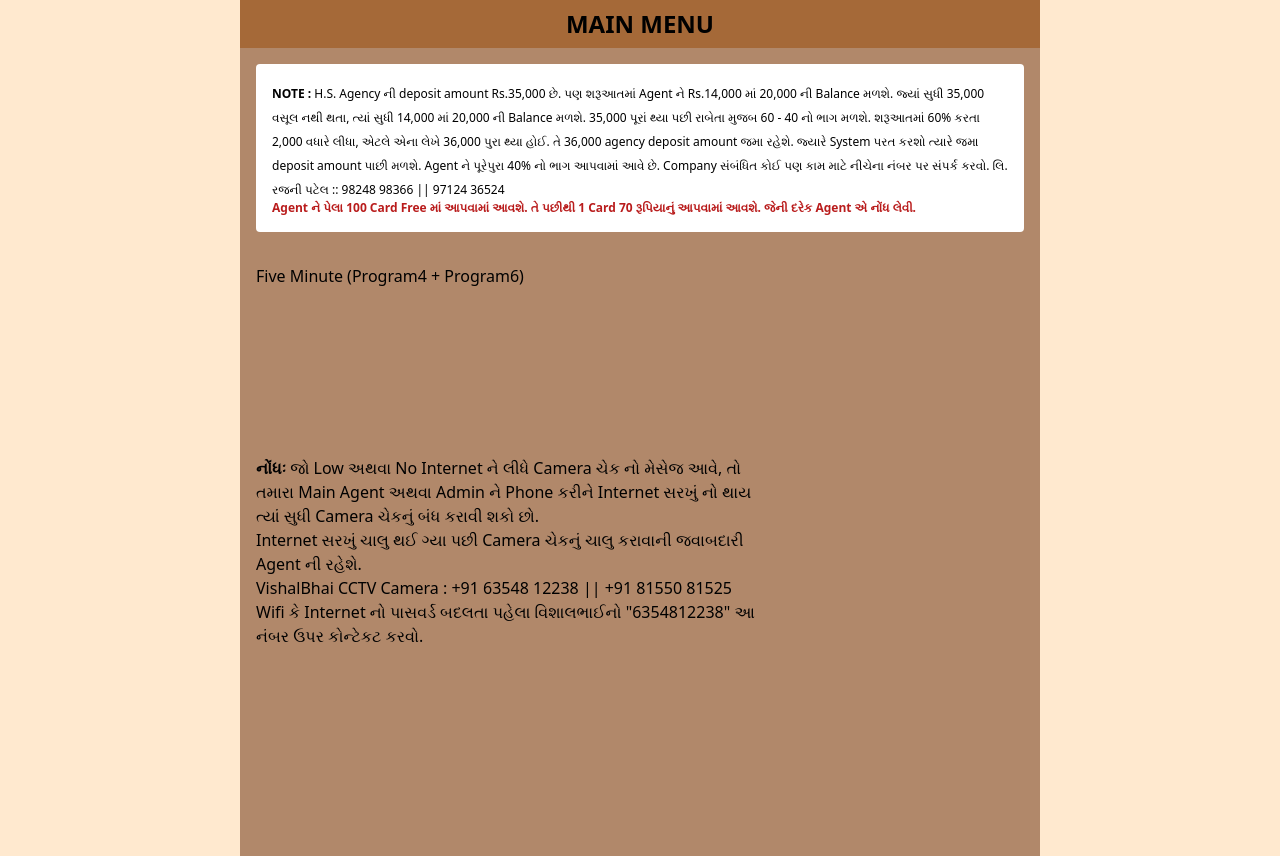
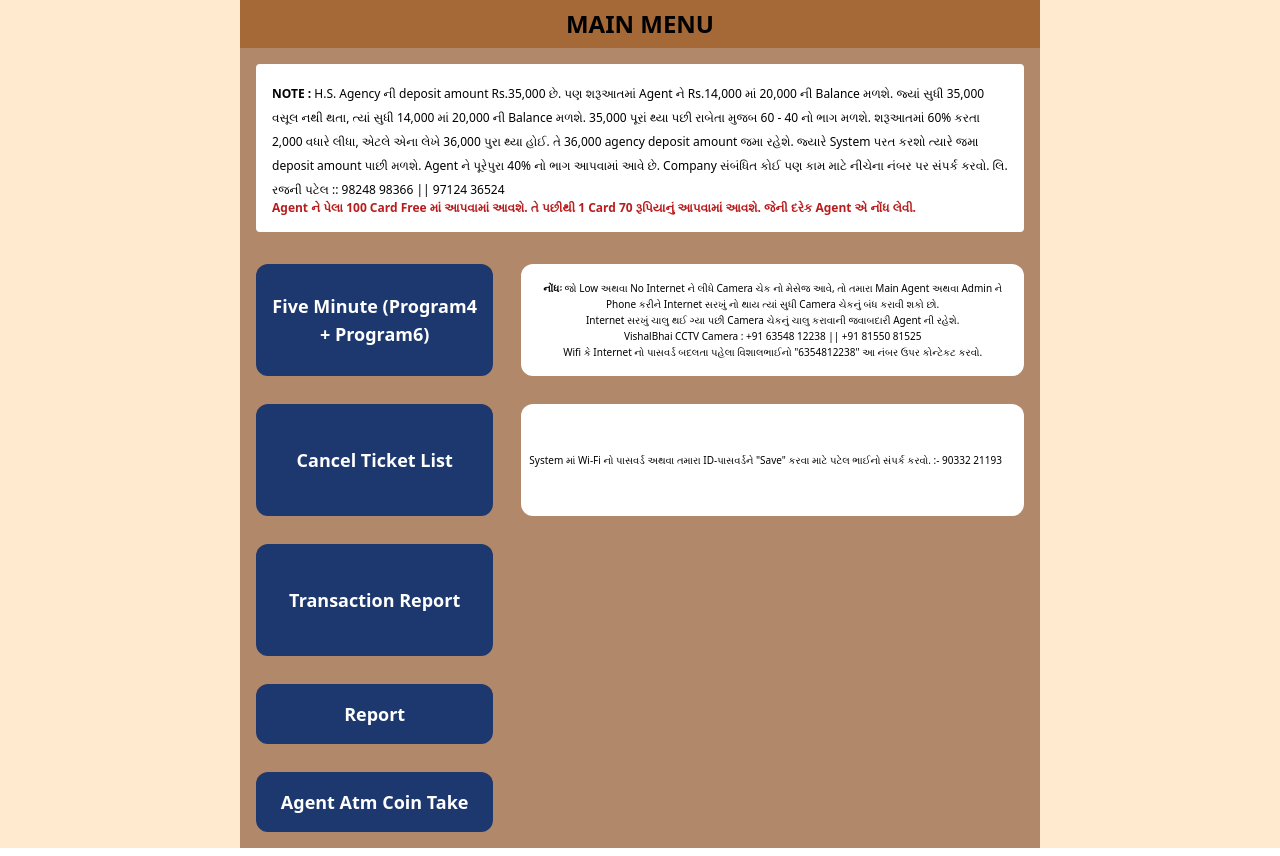
Before and after one commit to aganik001/demo, a website: page public/home.html in a window 1280 px wide. Drawn offline with Linux system fonts and the light colour scheme.

Commit message:
css file changes

```diff
--- a/public/home.html
+++ b/public/home.html
@@ -9,13 +9,13 @@
     <!-- font-awesome  -->
     <link rel="stylesheet" href="https://cdnjs.cloudflare.com/ajax/libs/font-awesome/6.5.1/css/all.min.css"
         integrity="sha512-DTOQO9RWCH3ppGqcWaEA1BIZOC6xxalwEsw9c2QQeAIftl+Vegovlnee1c9QX4TctnWMn13TZye+giMm8e2LwA=="
-        crossorigin="anonymous" referrerpolicy="no-referrer"/>
+        crossorigin="anonymous" referrerpolicy="no-referrer" />
 </head>
 
 <body>
     <div class="bg-[#FFE9CF] min-h-screen flex justify-center">
         <div class="bg-[#B1886A] max-w-[800px]">
-                <h2 class="bg-[#A56938] font-bold p-2 text-2xl text-center">MAIN MENU</h2>
+            <h2 class="bg-[#A56938] font-bold p-2 text-2xl text-center">MAIN MENU</h2>
             <div class="p-4">
                 <div class="bg-white p-4 rounded">
                     <span class="text-xs">
@@ -38,12 +38,14 @@
                     </span>
                 </div>
                 <div class="mt-8">
-                    <div class="grid grid-flow-row-dense grid-cols-3 grid-rows-3">
-                        <div class="col-span-2"><a href="#">Five Minute (Program4 + Program6) </a>
+                    <div class="grid grid-flow-row-dense grid-cols-3 grid-rows-3 gap-7">
+                        <div class="shrink-0 min-h-10"><a href="#"
+                                class="h-100 w-100 bg-[#1C386E] flex text-center items-center h-full hover:bg-[#011946] text-white font-bold rounded-xl text-lg p-4 justify-center">Five
+                                Minute (Program4 + Program6) </a>
                         </div>
-                        <div class="col-span-2">
-                            <div class="home-content-note">
-                                <span class="homegrid-note"><b>નોંધઃ </b>જો Low અથવા No Internet ને લીધે Camera
+                        <div class="col-span-2 min-h-10">
+                            <div class="bg-white rounded-xl p-4 leading-4 text-center h-full flex items-center">
+                                <span class="text-[10px]"><b>નોંધઃ </b>જો Low અથવા No Internet ને લીધે Camera
                                     ચેક નો મેસેજ આવે, તો તમારા Main Agent અથવા Admin ને Phone કરીને Internet સરખું નો
                                     થાય
                                     ત્યાં
@@ -57,32 +59,40 @@
                                 </span>
                             </div>
                         </div>
-                        <!-- <div class=""><a href="#">Cancel Ticket List</a></div>
-                        <div class="">
-                            <div class="home-content-note">
-                                <span class="homegrid-note">System માં Wi-Fi નો પાસવર્ડ અથવા તમારા ID-પાસવર્ડને "Save"
+                        <div class="shrink-0 min-h-10"><a href="#"
+                                class="h-100 w-100 bg-[#1C386E] flex text-center items-center h-full hover:bg-[#011946] text-white font-bold rounded-xl text-lg p-4 justify-center">Cancel
+                                Ticket List</a></div>
+                        <div class="col-span-2 min-h-10">
+                            <div class="bg-white rounded-xl p-2 leading-4 text-center h-full flex items-center">
+                                <span class="text-[10px]">System માં Wi-Fi નો પાસવર્ડ અથવા તમારા ID-પાસવર્ડને "Save"
                                     કરવા
                                     માટે પટેલ ભાઈનો સંપર્ક કરવો. :- 90332 21193
                                 </span>
                             </div>
                         </div>
-                        <div class=""><a href="#">Transaction
+                        <div class="shrink-0 min-h-10"><a href="#"
+                                class="h-100 w-100 bg-[#1C386E] flex text-center items-center h-full hover:bg-[#011946] text-white font-bold rounded-xl text-lg p-4 justify-center">Transaction
                                 Report</a></div>
-                        <div class="">
+                        <div class="col-span-2 min-h-10">
+
                         </div>
-                        <div class=""><a href="#">
-                                Report</a></div>
-                        <div class="">
+                        <div class="shrink-0 min-h-10">
+                            <a href="#"
+                                class="h-100 w-100 bg-[#1C386E] flex text-center items-center h-full hover:bg-[#011946] text-white font-bold rounded-xl text-lg p-4 justify-center">
+                                Report</a>
                         </div>
-                        <div class=""><a href="#">
+                        <div class="col-span-2 min-h-10">
+
+                        </div>
+                        <div class="shrink-0 min-h-10"><a href="#"
+                                class="h-100 w-100 bg-[#1C386E] flex text-center items-center h-full hover:bg-[#011946] text-white font-bold rounded-xl text-lg p-4 justify-center">
                                 Agent Atm Coin Take</a></div>
-                        <div class="">
-                        </div> -->
+                        <div class="col-span-2 min-h-10">
+
+                        </div>
                     </div>
                 </div>
             </div>
         </div>
-
 </body>
-
 </html>
```
Also changed, not shown: public/demo.html (deleted, +0 -18 lines), public/style.css.
